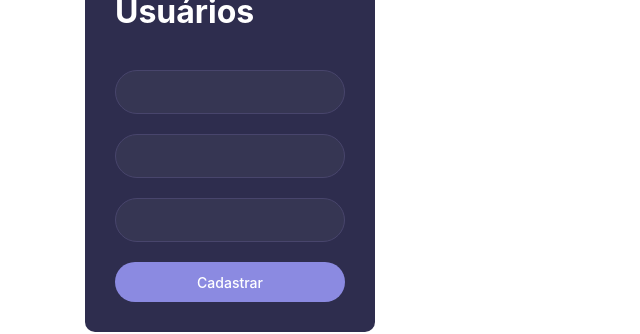
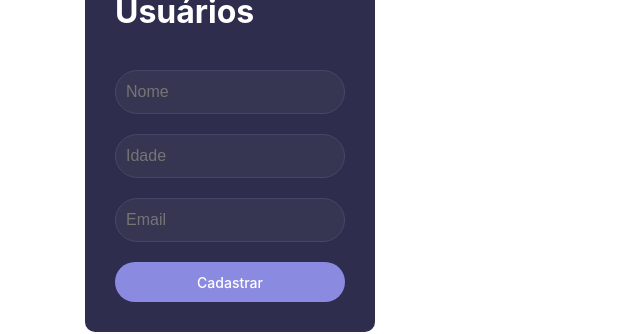
Before and after one commit to Givaild/learnReact, a React (Vite) app in the folder users-registration/: page / in a window 1280 px wide. Shown: the part 193-527 px from the top of the page, without its empty margins (0-640 px from the left). Built offline with nearby package versions, Linux system fonts and the light colour scheme; a web font is replaced by a local one.

Commit message:
fix: insert placeholder and class name in second card

```diff
--- a/users-registration/src/pages/home/index.jsx
+++ b/users-registration/src/pages/home/index.jsx
@@ -27,13 +27,13 @@ function Home() {
       <div className="container">
         <form>
           <h1>Cadastro de Usuários</h1>
-          <input name="name " type="text" />
-          <input name="age" type="number" />
-          <input name="email" type="email" />
+          <input placeholder="Nome" name="name " type="text" />
+          <input placeholder="Idade" name="age" type="number" />
+          <input placeholder="Email" name="email" type="email" />
           <button type="button">Cadastrar</button>
         </form>
         {users.map((user) => (
-          <div key={user.id}>
+          <div key={user.id} className="card">
             <div>
               <p>Nome:{user.name}</p>
               <p>Idade:{user.age}</p>
```
